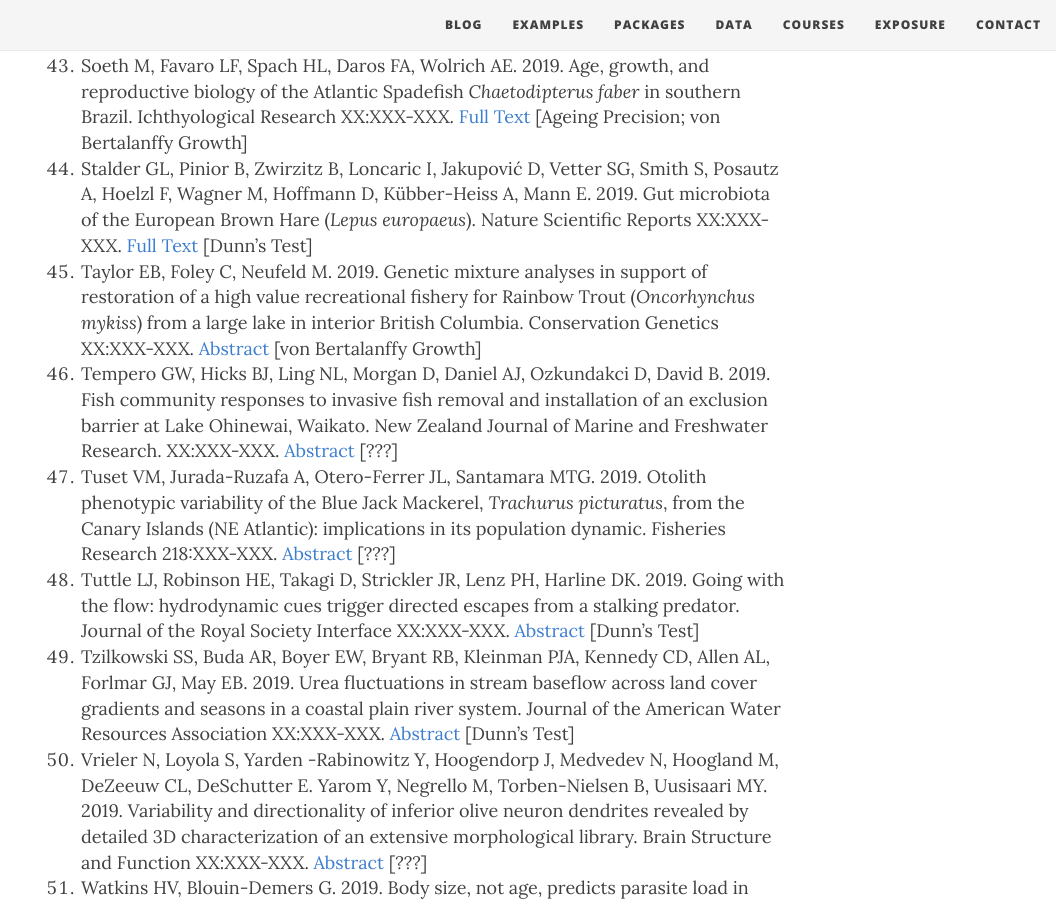
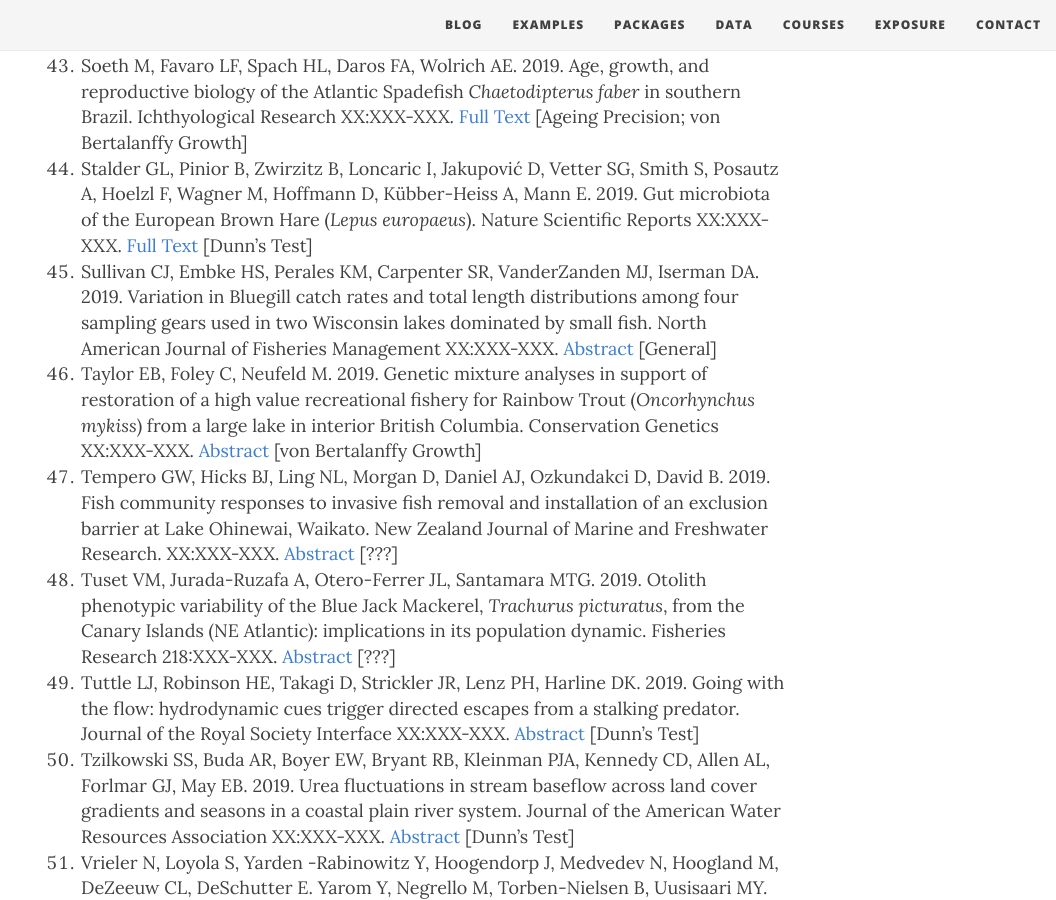
Before and after one commit to droglenc/fishR, a Jekyll site: the page built from exposure/exposure-citations19.md, in a window 1280 px wide and 900 px high, scrolled down 4072 px. Shown: the whole window, without its empty margins (224-1280 px from the left). Built offline with Jekyll 4.4.1, drawn with Linux system fonts in a browser that asks for light colours; nearby versions of some CDN libraries.

Commit message:
Update exposure-citations19.md

```diff
--- a/exposure/exposure-citations19.md
+++ b/exposure/exposure-citations19.md
@@ -51,6 +51,7 @@ The [**IFAR** book](http://derekogle.com/IFAR/), **fishR** website, or the **FSA
 1. Serrano JM, McElfresh JS, Zou Y, Millar JG. 2019. Identification of aggregation-sex pheromone components for a “living fossil”, the False Click Beetle, *Palaeoxenus dohrni* Horn (Coleoptera: Eucnemidae). Journal of Chemical Ecology. XX:XXX-XXX. [Abstract](https://link.springer.com/article/10.1007/s10886-019-01068-2) [Dunn's Test]
 1. Soeth M, Favaro LF, Spach HL, Daros FA, Wolrich AE. 2019. Age, growth, and reproductive biology of the Atlantic Spadefish *Chaetodipterus faber* in southern Brazil. Ichthyological Research XX:XXX-XXX. [Full Text](https://link.springer.com/article/10.1007/s10228-018-0663-2) [Ageing Precision; von Bertalanffy Growth]
 1. Stalder GL, Pinior B, Zwirzitz B, Loncaric I, Jakupović D, Vetter SG, Smith S, Posautz A, Hoelzl F, Wagner M, Hoffmann D, Kübber-Heiss A, Mann E. 2019. Gut microbiota of the European Brown Hare (*Lepus europaeus*). Nature Scientific Reports XX:XXX-XXX. [Full Text](https://www.nature.com/articles/s41598-019-39638-9) [Dunn's Test]
+1. Sullivan CJ, Embke HS, Perales KM, Carpenter SR, VanderZanden MJ, Iserman DA. 2019. Variation in Bluegill catch rates and total length distributions among four sampling gears used in two Wisconsin lakes dominated by small fish. North American Journal of Fisheries Management XX:XXX-XXX. [Abstract](https://afspubs.onlinelibrary.wiley.com/doi/abs/10.1002/nafm.10305) [General]
 1. Taylor EB, Foley C, Neufeld M. 2019. Genetic mixture analyses in support of restoration of a high value recreational fishery for Rainbow Trout (*Oncorhynchus mykiss*) from a large lake in interior British Columbia. Conservation Genetics XX:XXX-XXX. [Abstract](https://link.springer.com/article/10.1007/s10592-019-01182-4) [von Bertalanffy Growth]
 1. Tempero GW, Hicks BJ, Ling NL, Morgan D, Daniel AJ, Ozkundakci D, David B. 2019. Fish community responses to invasive fish removal and installation of an exclusion barrier at Lake Ohinewai, Waikato. New Zealand Journal of Marine and Freshwater Research. XX:XXX-XXX. [Abstract](https://www.researchgate.net/publication/331250716_Fish_community_responses_to_invasive_fish_removal_and_installation_of_an_exclusion_barrier_at_Lake_Ohinewai_Waikato) [???]
 1. Tuset VM, Jurada-Ruzafa A, Otero-Ferrer JL, Santamara MTG. 2019. Otolith phenotypic variability of the Blue Jack Mackerel, *Trachurus picturatus*, from the Canary Islands (NE Atlantic): implications in its population dynamic. Fisheries Research 218:XXX-XXX. [Abstract](https://www.researchgate.net/publication/332565006_Otolith_phenotypic_variability_of_the_blue_jack_mackerel_Trachurus_picturatus_from_the_Canary_Islands_NE_Atlantic_implications_in_its_population_dynamic/references) [???]
```
